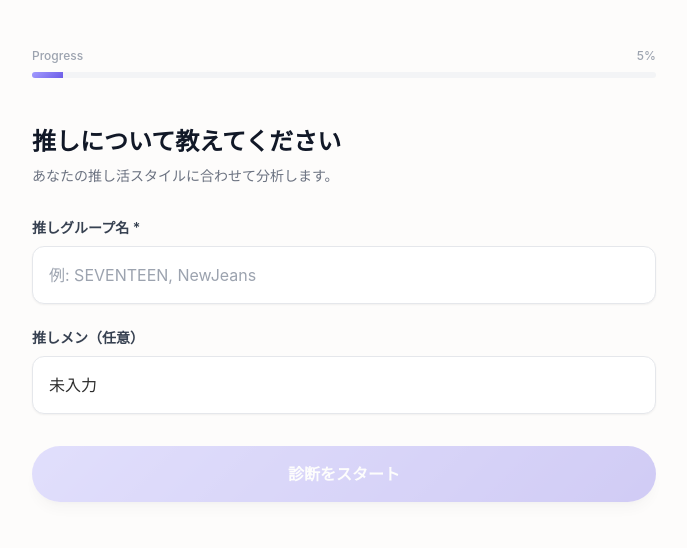
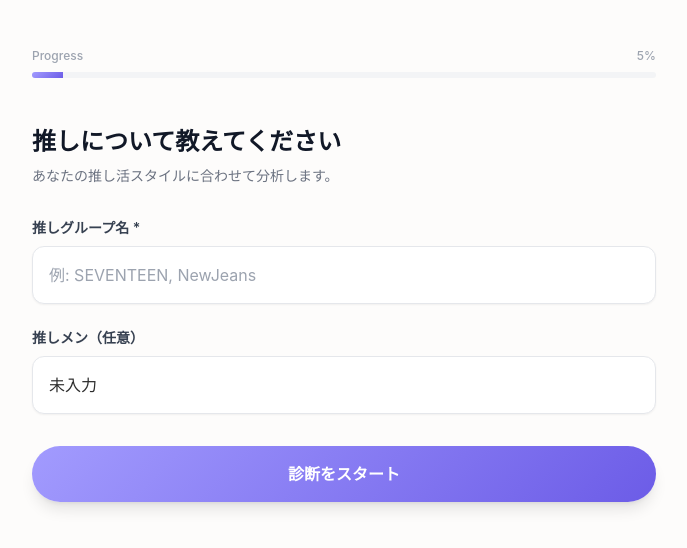
Before and after one commit to t-ukyo2714/oshitype.jp, a Next.js app: page /quiz in a window 1280 px wide. Shown: the top 548 px of the page, without its empty margins (296-983 px from the left). Built offline with nearby package versions, Linux system fonts and the light colour scheme.

Commit message:
Fix Start Diagnosis button and enhance validation feedback

```diff
--- a/app/globals.css
+++ b/app/globals.css
@@ -32,10 +32,33 @@ body {
 }
 
 @keyframes fadeIn {
-  from { opacity: 0; transform: translateY(10px); }
-  to { opacity: 1; transform: translateY(0); }
+  from {
+    opacity: 0;
+    transform: translateY(10px);
+  }
+
+  to {
+    opacity: 1;
+    transform: translateY(0);
+  }
 }
 
 .animate-fade-in {
   animation: fadeIn 0.5s ease-out forwards;
 }
+
+@keyframes slideUp {
+  from {
+    opacity: 0;
+    transform: translateY(20px);
+  }
+
+  to {
+    opacity: 1;
+    transform: translateY(0);
+  }
+}
+
+.animate-slide-up {
+  animation: slideUp 0.6s cubic-bezier(0.22, 1, 0.36, 1) forwards;
+}
--- a/app/quiz/page.tsx
+++ b/app/quiz/page.tsx
@@ -23,7 +23,7 @@ export default function QuizPage() {
   const [oshiGroup, setOshiGroup] = useState('');
   const [memberMode, setMemberMode] = useState<MemberMode>('empty');
   const [oshiMember, setOshiMember] = useState('');
-  const [answers, setAnswers] = useState<number[]>(Array.from({ length: 20 }, () => 3));
+  const [answers, setAnswers] = useState<number[]>(Array.from({ length: questions.length }, () => 0));
   const [ageBand, setAgeBand] = useState<AgeBand | ''>('');
   const [error, setError] = useState('');
   const [loading, setLoading] = useState(false);
@@ -31,7 +31,7 @@ export default function QuizPage() {
   const progress = useMemo(() => {
     if (step === 'profile') return 5;
     if (step === 'age') return 95;
-    return Math.floor(10 + (currentQuizIdx / questions.length) * 80);
+    return Math.floor(10 + (currentQuizIdx / questions.length) * 85);
   }, [step, currentQuizIdx]);
 
   const canGoToQuiz = useMemo(() => {
@@ -47,9 +47,9 @@ export default function QuizPage() {
 
     // Auto-advance with small delay for better UX
     if (currentQuizIdx < questions.length - 1) {
-      setTimeout(() => setCurrentQuizIdx(idx => idx + 1), 200);
+      setTimeout(() => setCurrentQuizIdx(idx => idx + 1), 300);
     } else {
-      setTimeout(() => setStep('age'), 200);
+      setTimeout(() => setStep('age'), 400);
     }
   };
 
@@ -57,6 +57,12 @@ export default function QuizPage() {
     e.preventDefault();
     if (!ageBand) {
       setError('年代を選択してください');
+      return;
+    }
+
+    // Check if all answers are filled
+    if (answers.some(a => a === 0)) {
+      setError('すべての質問に回答してください');
       return;
     }
 
@@ -101,15 +107,15 @@ export default function QuizPage() {
         </div>
         <div className="h-1.5 w-full overflow-hidden rounded-full bg-gray-100">
           <div
-            className="premium-gradient h-full transition-all duration-500 ease-out"
+            className="premium-gradient h-full transition-all duration-700 ease-in-out"
             style={{ width: `${progress}%` }}
           />
         </div>
       </div>
 
-      <div className="animate-fade-in relative flex-1">
+      <div className="relative flex-1">
         {step === 'profile' && (
-          <div className="space-y-8">
+          <div className="animate-fade-in space-y-8">
             <header className="space-y-2">
               <h1 className="text-2xl font-bold text-gray-900">推しについて教えてください</h1>
               <p className="text-sm text-gray-500">あなたの推し活スタイルに合わせて分析します。</p>
@@ -151,17 +157,24 @@ export default function QuizPage() {
               )}
             </div>
             <button
-              disabled={!canGoToQuiz}
-              onClick={() => setStep('quiz')}
-              className="premium-gradient w-full rounded-full py-4 font-bold text-white shadow-lg transition-opacity disabled:opacity-30"
+              onClick={() => {
+                if (canGoToQuiz) {
+                  setError('');
+                  setStep('quiz');
+                } else {
+                  setError('グループ名を入力してください（メンバー名を選択した場合はメンバー名も必須です）');
+                }
+              }}
+              className="premium-gradient w-full rounded-full py-4 font-bold text-white shadow-lg transition-opacity hover:opacity-90 active:scale-95"
             >
               診断をスタート
             </button>
+            {error && <p className="mt-2 text-center text-xs text-red-500">{error}</p>}
           </div>
         )}
 
         {step === 'quiz' && (
-          <div className="space-y-12">
+          <div key={currentQuizIdx} className="animate-slide-up space-y-12">
             <header className="space-y-2">
               <div className="text-xs font-bold tracking-widest text-purple-500 uppercase">Question {currentQuizIdx + 1} / {questions.length}</div>
               <h2 className="text-xl font-bold leading-snug text-gray-900 sm:text-2xl">
@@ -180,7 +193,7 @@ export default function QuizPage() {
                 <button
                   key={choice.v}
                   onClick={() => updateAnswer(choice.v)}
-                  className={`w-full rounded-2xl border-2 p-5 text-left transition-all hover:bg-purple-50 active:scale-[0.98] ${answers[currentQuizIdx] === choice.v ? 'border-purple-500 bg-purple-50 font-bold text-purple-700' : 'border-gray-100 bg-white text-gray-600'
+                  className={`w-full rounded-2xl border-2 p-5 text-left transition-all hover:bg-purple-50 active:scale-[0.98] ${answers[currentQuizIdx] === choice.v ? 'border-purple-500 bg-purple-50 font-bold text-purple-700 scale-[1.02] shadow-md' : 'border-gray-100 bg-white text-gray-600'
                     }`}
                 >
                   {choice.l}
```
